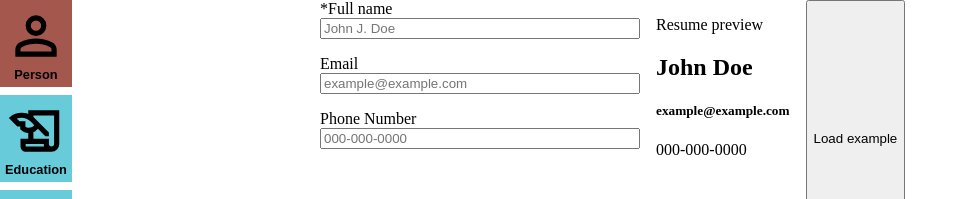
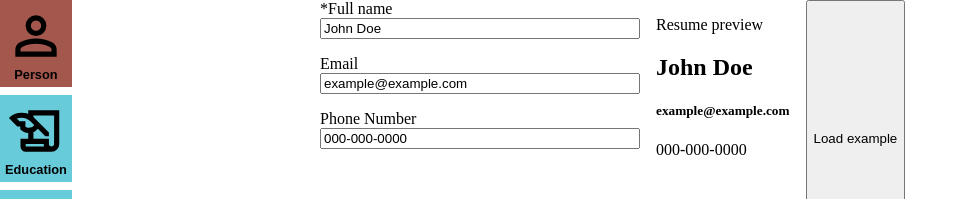
Before and after one commit to cs-cmd/odin-cv, a React (Vite) app: page / in a window 1280 px wide. Shown: the top 199 px of the page, without its empty margins (0-968 px from the left). Built offline with nearby package versions, Linux system fonts and the light colour scheme.

Commit message:
Added changing state to input tabs when the example is loaded;

```diff
--- a/src/App.jsx
+++ b/src/App.jsx
@@ -18,7 +18,7 @@ function App() {
 
   return (
     <main className='main-app'>
-        <ResumeWorkstation handleObjectChange={handleObjectChange}/>
+        <ResumeWorkstation handleObjectChange={handleObjectChange} personObject={personObject}/>
 
         <ResumePreview resumeObject={personObject}/>
 
--- a/src/components/resume-workstation/ResumeWorkstation.jsx
+++ b/src/components/resume-workstation/ResumeWorkstation.jsx
@@ -5,7 +5,7 @@ import GeneralInfoTab from './tabs/GeneralInfoTab';
 import WorkExperienceTab from './tabs/WorkExperienceTab';
 import EducationTab from './tabs/EducationTab';
 
-export default function ResumeWorkstation({handleObjectChange}) {
+export default function ResumeWorkstation({handleObjectChange, personObject}) {
 
     const [currentTabId, setCurrentTabId] = useState(0);
 
@@ -17,7 +17,7 @@ export default function ResumeWorkstation({handleObjectChange}) {
         <section className='resume-workstation'>
             <NavBar changeWorkstationTab={changeCurrentTabId}/>
 
-            {currentTabId === 0 && <GeneralInfoTab handleObjectChange={handleObjectChange}/> ||
+            {currentTabId === 0 && <GeneralInfoTab handleObjectChange={handleObjectChange} personObject={{name: personObject.name, email: personObject.email, phone: personObject.phone}}/> ||
             currentTabId === 1 && <EducationTab/> ||
             currentTabId === 2 && <WorkExperienceTab/>}
         </section>
--- a/src/components/resume-workstation/tabs/GeneralInfoTab.jsx
+++ b/src/components/resume-workstation/tabs/GeneralInfoTab.jsx
@@ -1,14 +1,14 @@
 import InputItem from "./InputItem"
 import './styles/GeneralInfoTab.css';
 
-export default function GeneralInfoTab({handleObjectChange}) {
+export default function GeneralInfoTab({handleObjectChange, personObject}) {
     return (
         <div className='general-info-tab'>
-            <InputItem onChange={(e) => handleObjectChange('name', e.target.value)} label='Full name' required={true} placeholder='John J. Doe'/>
+            <InputItem onChange={(e) => handleObjectChange('name', e.target.value)} label='Full name' required={true} placeholder='John J. Doe' value={personObject.name}/>
 
-            <InputItem onChange={(e) => handleObjectChange('email', e.target.value)} label='Email' type='email' placeholder='example@example.com'/>
+            <InputItem onChange={(e) => handleObjectChange('email', e.target.value)} label='Email' type='email' placeholder='example@example.com' value={personObject.email}/>
 
-            <InputItem label='Phone Number' type='tel' placeholder='000-000-0000' onChange={(e => handleObjectChange('phone', e.target.value))}/>
+            <InputItem label='Phone Number' type='tel' placeholder='000-000-0000' onChange={(e => handleObjectChange('phone', e.target.value))} value={personObject.phone}/>
         </div>
     )
 }
--- a/src/components/resume-workstation/tabs/InputItem.jsx
+++ b/src/components/resume-workstation/tabs/InputItem.jsx
@@ -1,11 +1,11 @@
 import { useState } from "react";
 import './styles/InputItem.css';
 
-export default function InputItem({label, placeholder, type = 'text', required = false, onChange}) {
+export default function InputItem({label, placeholder, type = 'text', required = false, onChange, value}) {
     return (
         <div className='input-item'>
             <label>{required ? '*' : ''}{label}</label>
-            <input onChange={onChange} type={type} required={required} placeholder={placeholder}/>
+            <input onChange={onChange} type={type} required={required} placeholder={placeholder} value={value}/>
         </div>
     )
 }
```
